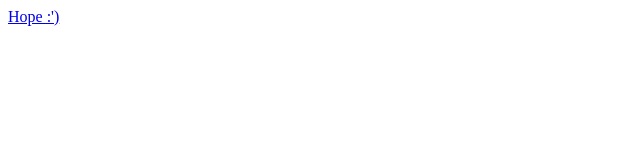
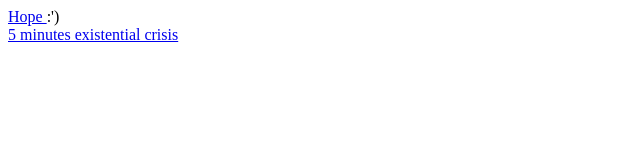
Before and after one commit to pksiwan11/pksiwan11.github.io, a plain HTML site: page phdComics.html in a window 1280 px wide. Shown: the whole page, without its empty margins (0-640 px from the left). Drawn offline with Linux system fonts and the light colour scheme.

Commit message:
Update phdComics.html

```diff
--- a/phdComics.html
+++ b/phdComics.html
@@ -1,5 +1,8 @@
 <html>
 
-<a href="http://phdcomics.com/comics/archive.php?comicid=685">Hope :') </a>
+<a href="http://phdcomics.com/comics/archive.php?comicid=685">Hope </a>:')
+  <br>
+
+  <a href="http://phdcomics.com/comics/archive.php?comicid=1488">5 minutes existential crisis</a>
 
 </html>
```
